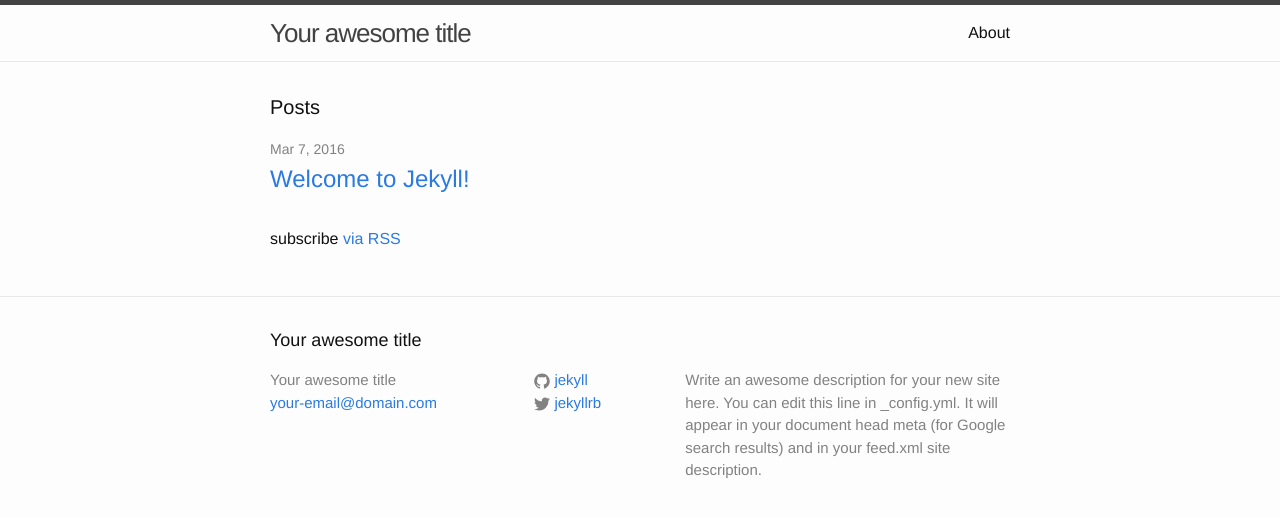
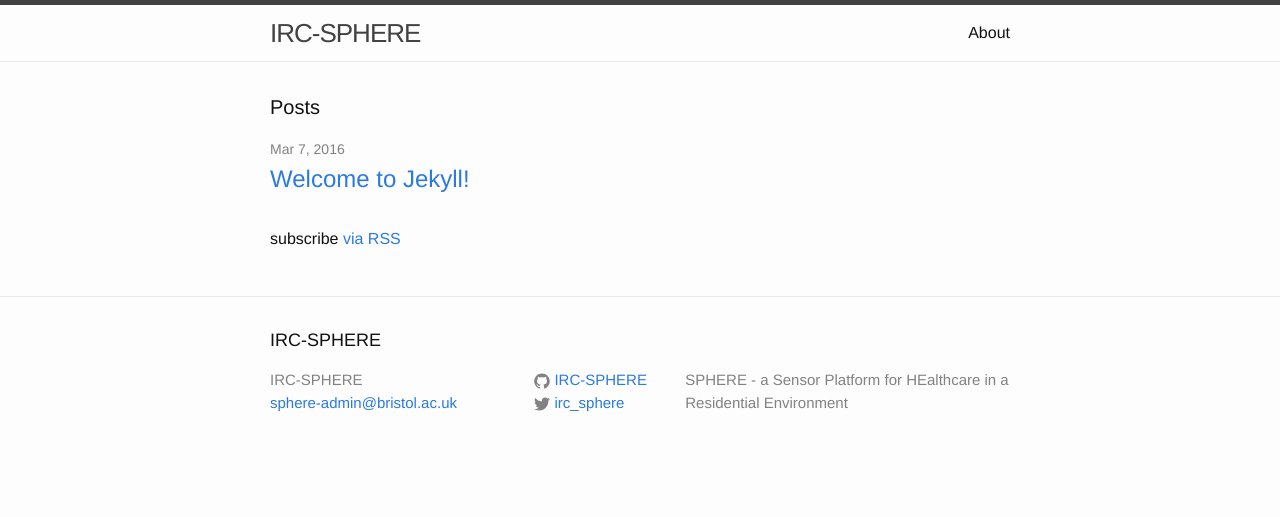
Before and after one commit to IRC-SPHERE/IRC-SPHERE.github.io, a Jekyll site: the page built from index.html, in a window 1280 px wide. Shown: the top 517 px of the page. Built offline with Jekyll 4.4.1, drawn with Linux system fonts in a browser that asks for light colours.

Commit message:
Updated config

```diff
--- a/_config.yml
+++ b/_config.yml
@@ -6,16 +6,14 @@
 # 'jekyll serve'. If you change this file, please restart the server process.
 
 # Site settings
-title: Your awesome title
-email: your-email@domain.com
+title: IRC-SPHERE
+email: sphere-admin@bristol.ac.uk
 description: > # this means to ignore newlines until "baseurl:"
-  Write an awesome description for your new site here. You can edit this
-  line in _config.yml. It will appear in your document head meta (for
-  Google search results) and in your feed.xml site description.
+  SPHERE - a Sensor Platform for HEalthcare in a Residential Environment
 baseurl: "" # the subpath of your site, e.g. /blog
-url: "http://yourdomain.com" # the base hostname & protocol for your site
-twitter_username: jekyllrb
-github_username:  jekyll
+url: "http://irc-sphere.github.io" # the base hostname & protocol for your site
+twitter_username: irc_sphere
+github_username:  IRC-SPHERE
 
 # Build settings
 markdown: kramdown
```
Also changed, not shown: params.json (+7 -1 lines).
